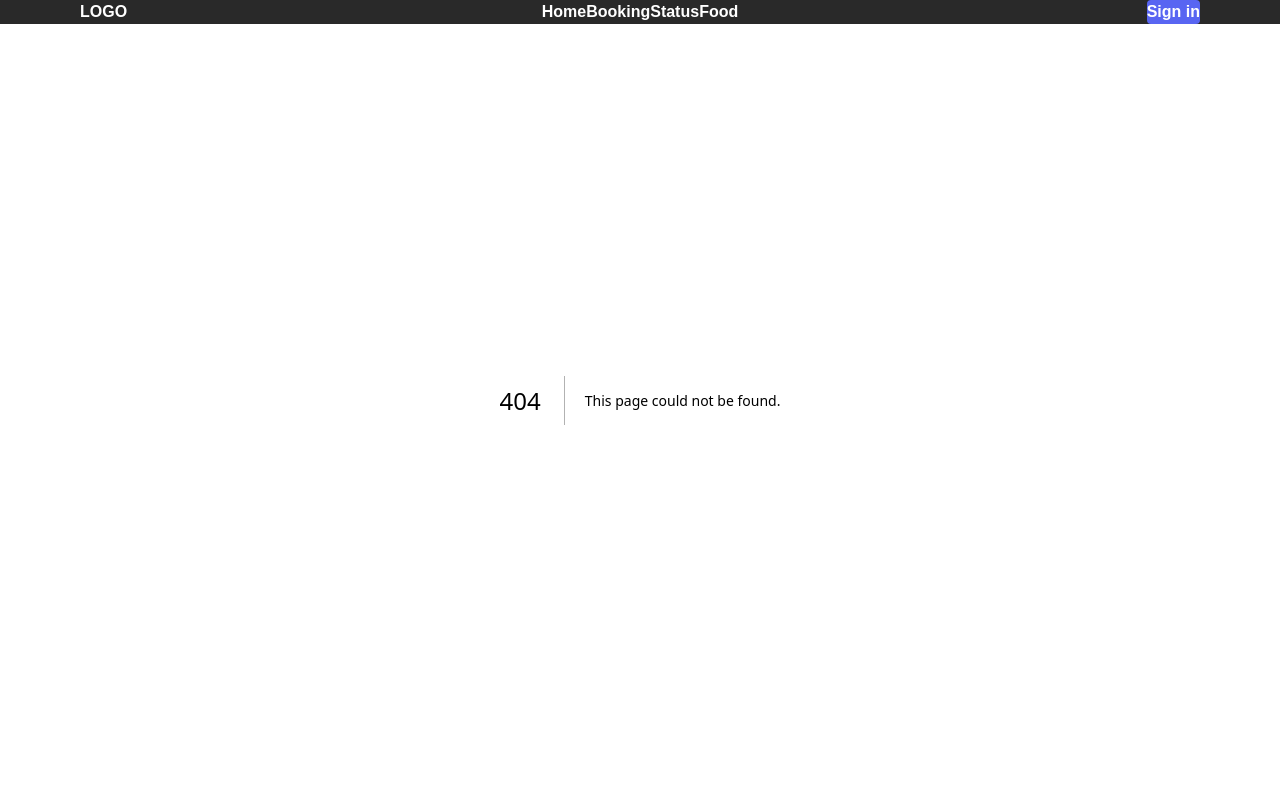
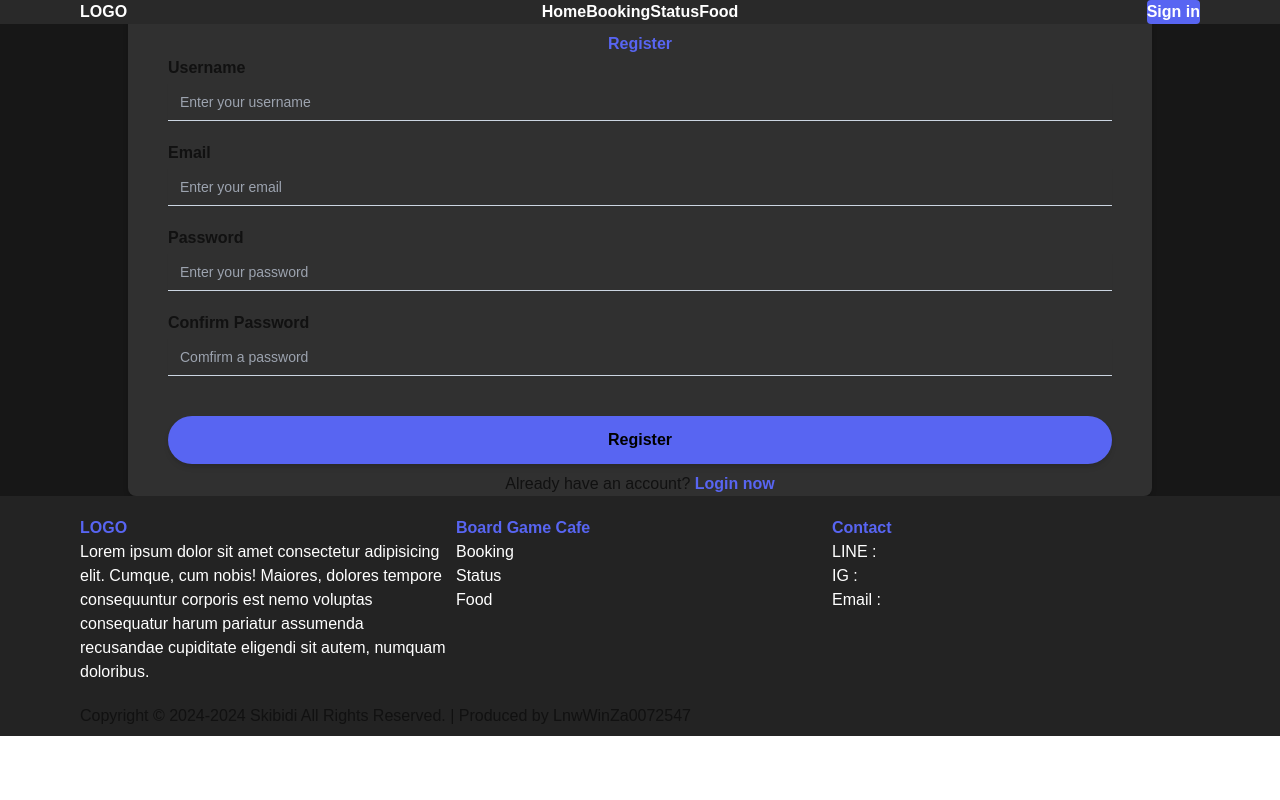
Before and after one commit to Tiger66070167/ISAD-Project-BoardGame-Web, a Next.js app: page /register in a window 1280 px wide. Before the commit this address had no page. Shown: the top 800 px of the page. Built offline with nearby package versions, Linux system fonts and the light colour scheme.

Commit message:
Add login and register page

```diff
--- a/src/app/booking/page.tsx
+++ b/src/app/booking/page.tsx
@@ -2,7 +2,9 @@ import React from 'react'
 
 function bookingPage() {
   return (
-    <div className='aspect-[16/9] bg-[--neutrals-color]'></div>
+    <div className='laptop:aspect-[16/8.4] bg-[--neutrals-color]'>
+
+    </div>
   )
 }
 
--- a/src/app/components/Nav.tsx
+++ b/src/app/components/Nav.tsx
@@ -1,30 +1,41 @@
-import React from 'react';
-import Link from 'next/link';
+import React from "react";
+import Link from "next/link";
 
 function Nav() {
   return (
-    <header className='w-full grid grid-cols-3 justify-items items-center laptop:py-4 desktop:py-5 bg-[#292929] text-white font-semibold fixed z-10'>
-
+    <header className="w-full grid grid-cols-3 justify-items items-center laptop:py-4 desktop:py-5 bg-[#292929] text-white font-semibold fixed z-10">
       {/* Left */}
-        <div className='place-content-start pl-20 laptop:text-base desktop:text-3xl'>LOGO</div>
+      <div className="place-content-start pl-20 laptop:text-base desktop:text-3xl">
+        LOGO
+      </div>
 
       {/* Center */}
-        <ul className='flex items-center justify-center laptop:space-x-6 desktop:space-x-12 laptop:text-base desktop:text-3xl'>
-            <li className='hover:text-[--primary-color] hover:scale-110 transition hover:delay-50'><Link href="/">Home</Link></li>
-            <li className='hover:text-[--primary-color] hover:scale-110 transition hover:delay-50'><Link href="/booking">Booking</Link></li>
-            <li className='hover:text-[--primary-color] hover:scale-110 transition hover:delay-50'><Link href="/status">Status</Link></li>
-            <li className='hover:text-[--primary-color] hover:scale-110 transition hover:delay-50'><Link href="/food">Food</Link></li>
+      <ul className="flex items-center justify-center laptop:space-x-6 desktop:space-x-12 laptop:text-base desktop:text-3xl">
+        <li className="hover:text-[--primary-color] hover:scale-110 transition hover:delay-50">
+          <Link href="/">Home</Link>
+        </li>
+        <li className="hover:text-[--primary-color] hover:scale-110 transition hover:delay-50">
+          <Link href="/booking">Booking</Link>
+        </li>
+        <li className="hover:text-[--primary-color] hover:scale-110 transition hover:delay-50">
+          <Link href="/status">Status</Link>
+        </li>
+        <li className="hover:text-[--primary-color] hover:scale-110 transition hover:delay-50">
+          <Link href="/food">Food</Link>
+        </li>
       </ul>
 
       {/* Right */}
-        <div className='pr-20 justify-self-end'>
-            <button className="rounded bg-[--primary-color] laptop:px-4 desktop:px-6 desktop:py-1 laptop:text-base desktop:text-3xl transition hover:scale-105 bg-gradient-to-r hover:from-[--primary-color] hover:to-[--accent-color]" type='button'>
-              Sign in
+      <div className="pr-20 justify-self-end">
+        <button
+          className="rounded bg-[--primary-color] laptop:px-4 desktop:px-6 desktop:py-1 laptop:text-base desktop:text-3xl transition hover:scale-105 bg-gradient-to-r hover:from-[--primary-color] hover:to-[--accent-color]"
+          type="button"
+        >
+          <Link href="/login">Sign in</Link>
         </button>
       </div>
-
     </header>
-  )
+  );
 }
 
-export default Nav
+export default Nav;
--- a/src/app/food/page.tsx
+++ b/src/app/food/page.tsx
@@ -2,7 +2,9 @@ import React from 'react'
 
 function foodPage() {
   return (
-    <div className='aspect-[16/9] bg-[--neutrals-color]'></div>
+    <div className='laptop:aspect-[16/8.4] bg-[--neutrals-color]'>
+
+    </div>
   )
 }
 
--- /dev/null
+++ b/src/app/login/page.tsx
@@ -0,0 +1,38 @@
+import React from 'react'
+import Link from 'next/link'
+
+function loginPage() {
+  return (
+    <div className='laptop:aspect-[16/8.4] desktop:aspect-[16/7.6] bg-[--neutrals-color]'>
+
+        <div className='flex justify-center items-center laptop:pt-20 desktop:pt-28 laptop:px-96 desktop:px-[32rem] h-full laptop:pb-12 desktop:pb-22 mx-32'>
+            <div className='shadow-md rounded-lg bg-[#303030] flex flex-col w-full h-full pt-8'>
+
+                <div>
+                    <h1 className='laptop:text-3xl desktop:text-4xl laptop:py-5 desktop:py-12 font-black text-[--primary-color] pt-8 flex justify-center items-center'>Login</h1>
+                </div>
+                    <form className='w-full px-10'>
+                        <div className='pb-5'>
+                            <label className='laptop:text-xl desktop:text-2xl font-semibold'>Email</label>
+                            <br />
+                            <input type="text" placeholder='Enter your email' className='text-[#bababa] mt-1 px-3 py-2 bg-[#303030] border-b shadow-sm border-slate-300 w-full rounded-none sm:text-sm focus:outline-none focus:border-[--primary-color] transition focus:duration-200'/>
+                        </div>
+                        <div className='pb-5'>
+                            <label className='laptop:text-xl desktop:text-2xl font-semibold'>Password</label>
+                            <br />
+                            <input type="password" placeholder='Enter your password' className='text-[#bababa] mt-1 px-3 py-2 bg-[#303030] border-b shadow-sm border-slate-300 w-full rounded-none sm:text-sm focus:outline-none focus:border-[--primary-color] transition focus:duration-200'/>
+                        </div>
+                        <div className='flex justify-center items-center pt-5 w-full laptop:text-xl desktop:text-2xl'>
+                            <button className='bg-[--primary-color] w-full shadow-md rounded-full font-semibold py-3 text-black'>Login</button>
+                        </div>
+                        <div className='flex justify-center items-center pt-2 laptop:text-sm desktop:text-lg'>
+                            <p>Don't have an account? <span className='text-[--primary-color] font-black'><Link href="/register">Register</Link></span></p>
+                        </div>
+                    </form>
+            </div>
+        </div>
+    </div>
+  )
+}
+
+export default loginPage
--- a/src/app/page.tsx
+++ b/src/app/page.tsx
@@ -6,7 +6,7 @@ export default function Home() {
       {/* idk why i write these 2 div lol :Win */}
       <div>
         {/* Background */}
-        <div className="bg-[url('../assets/boardgame.jpeg')] bg-cover blur-sm brightness-20 aspect-[16/9] place-content-center bg-repeat"></div>
+        <div className="bg-[url('../assets/boardgame.jpeg')] bg-cover blur-sm brightness-20 laptop:aspect-[16/8.4] place-content-center bg-repeat"></div>
 
         {/* Center Text */}
         <div id="home-text" className="text-center place-content-center text-center text-[--primary-color]">
@@ -15,7 +15,7 @@ export default function Home() {
         </div>
 
         {/* Segtion 2 of page Home */}
-        <div className="aspect-[16/9] bg-[--neutrals-color]"></div>
+        <div className="laptop:aspect-[16/8.4]  bg-[--neutrals-color]"></div>
       </div>
 
     </div>
--- /dev/null
+++ b/src/app/register/page.tsx
@@ -0,0 +1,48 @@
+import React from 'react'
+import Link from 'next/link'
+
+function registerPage() {
+  return (
+    <div className='laptop:aspect-[16/8.4] desktop:aspect-[16/7.6] bg-[--neutrals-color]'>
+
+        <div className='flex justify-center items-center laptop:pt-20 desktop:pt-28 laptop:px-96 desktop:px-[32rem] h-full laptop:pb-12 desktop:pb-22 mx-32'>
+            <div className='shadow-md rounded-lg bg-[#303030] flex flex-col w-full h-full pt-8'>
+
+                <div>
+                    <h1 className='laptop:text-3xl desktop:text-4xl laptop:py-5 desktop:py-12 font-black text-[--primary-color] flex justify-center items-center'>Register</h1>
+                </div>
+                    <form className='w-full px-10'>
+                        <div className='pb-5'>
+                            <label className='laptop:text-xl desktop:text-2xl font-semibold'>Username</label>
+                            <br />
+                            <input type="text" placeholder='Enter your username' className='text-[#bababa] mt-1 px-3 py-2 bg-[#303030] border-b shadow-sm border-slate-300 w-full rounded-none sm:text-sm focus:outline-none focus:border-[--primary-color] transition focus:duration-200'/>
+                        </div>
+                        <div className='pb-5'>
+                            <label className='laptop:text-xl desktop:text-2xl font-semibold'>Email</label>
+                            <br />
+                            <input type="text" placeholder='Enter your email' className='text-[#bababa] mt-1 px-3 py-2 bg-[#303030] border-b shadow-sm border-slate-300 w-full rounded-none sm:text-sm focus:outline-none focus:border-[--primary-color] transition focus:duration-200'/>
+                        </div>
+                        <div className='pb-5'>
+                            <label className='laptop:text-xl desktop:text-2xl font-semibold'>Password</label>
+                            <br />
+                            <input type="password" placeholder='Enter your password' className='text-[#bababa] mt-1 px-3 py-2 bg-[#303030] border-b shadow-sm border-slate-300 w-full rounded-none sm:text-sm focus:outline-none focus:border-[--primary-color] transition focus:duration-200'/>
+                        </div>
+                        <div className='pb-5'>
+                            <label className='laptop:text-xl desktop:text-2xl font-semibold'>Confirm Password</label>
+                            <br />
+                            <input type="password" placeholder='Comfirm a password' className='text-[#bababa] mt-1 px-3 py-2 bg-[#303030] border-b shadow-sm border-slate-300 w-full rounded-none sm:text-sm focus:outline-none focus:border-[--primary-color] transition focus:duration-200'/>
+                        </div>
+                        <div className='flex justify-center items-center pt-5 w-full laptop:text-xl desktop:text-2xl'>
+                            <button className='bg-[--primary-color] w-full shadow-md rounded-full font-semibold py-3 text-black'>Register</button>
+                        </div>
+                        <div className='flex justify-center items-center pt-2 laptop:text-sm  desktop:text-lg'>
+                            <p>Already have an account? <span className='text-[--primary-color] font-black'><Link href="/login">Login now</Link></span></p>
+                        </div>
+                    </form>
+            </div>
+        </div>
+    </div>
+  )
+}
+
+export default registerPage
--- a/src/app/status/page.tsx
+++ b/src/app/status/page.tsx
@@ -2,7 +2,9 @@ import React from 'react'
 
 function statusPage() {
   return (
-    <div className='aspect-[16/9] bg-[--neutrals-color]'></div>
+    <div className='laptop:aspect-[16/8.4] bg-[--neutrals-color]'>
+
+    </div>
   )
 }
 
```
Lines whose indentation alone changed are shown as unchanged.
